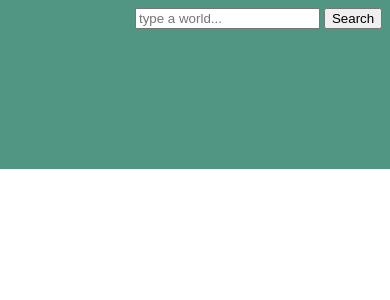
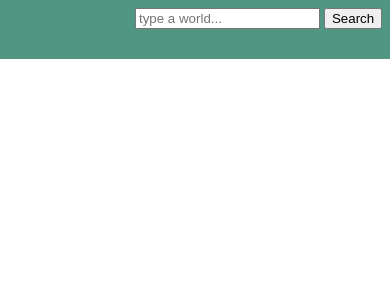
Before and after one commit to mudjaycker/EnDico, a Svelte app in the folder svelte_ui/: page / in a window 390 px wide. Shown: the top 300 px of the page. Built offline with nearby package versions, Linux system fonts and the light colour scheme.

Commit message:
add responsiveness

```diff
--- a/svelte_ui/src/components/Nav.svelte
+++ b/svelte_ui/src/components/Nav.svelte
@@ -1,7 +1,6 @@
 <script>
   import { searchWord } from "../libs/utils";
   import { searched } from "../store";
-
 </script>
 
 <nav>
@@ -11,7 +10,11 @@
     </aside>
     <aside>
       <form action="" on:submit|preventDefault={() => searchWord($searched)}>
-        <input bind:value={$searched} type="text" placeholder="type a world..." />
+        <input
+          bind:value={$searched}
+          type="text"
+          placeholder="type a world..."
+        />
         <button>Search</button>
       </form>
     </aside>
@@ -25,7 +28,7 @@
     top: 0;
     background-color: var.$blue;
     width: 100%;
-    height: 20%;
+    height: 10%;
     section {
       margin-top: 2%;
       margin-left: 2%;
@@ -34,4 +37,10 @@
       justify-content: space-between;
     }
   }
+
+  @media screen and (max-width: 1919px) {
+    nav {
+      height: 7%;
+    }
+  }
 </style>
```
